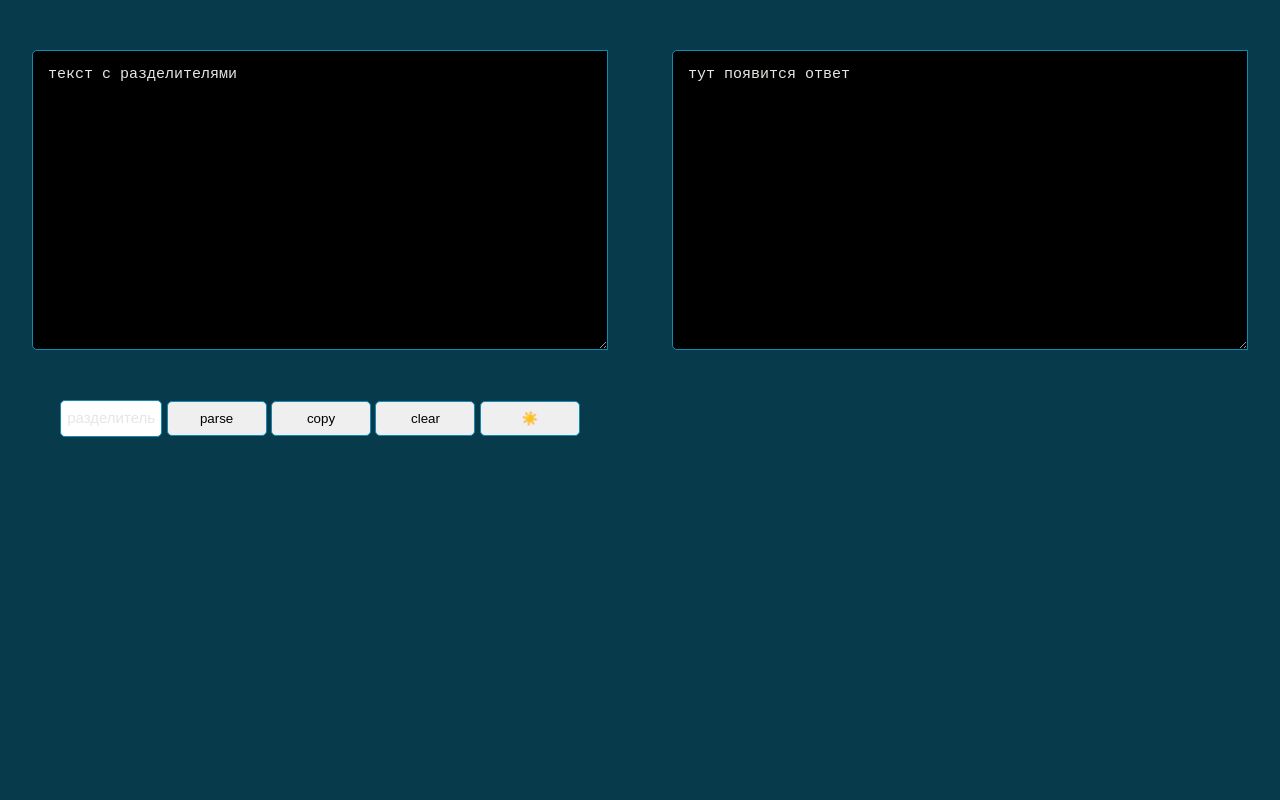
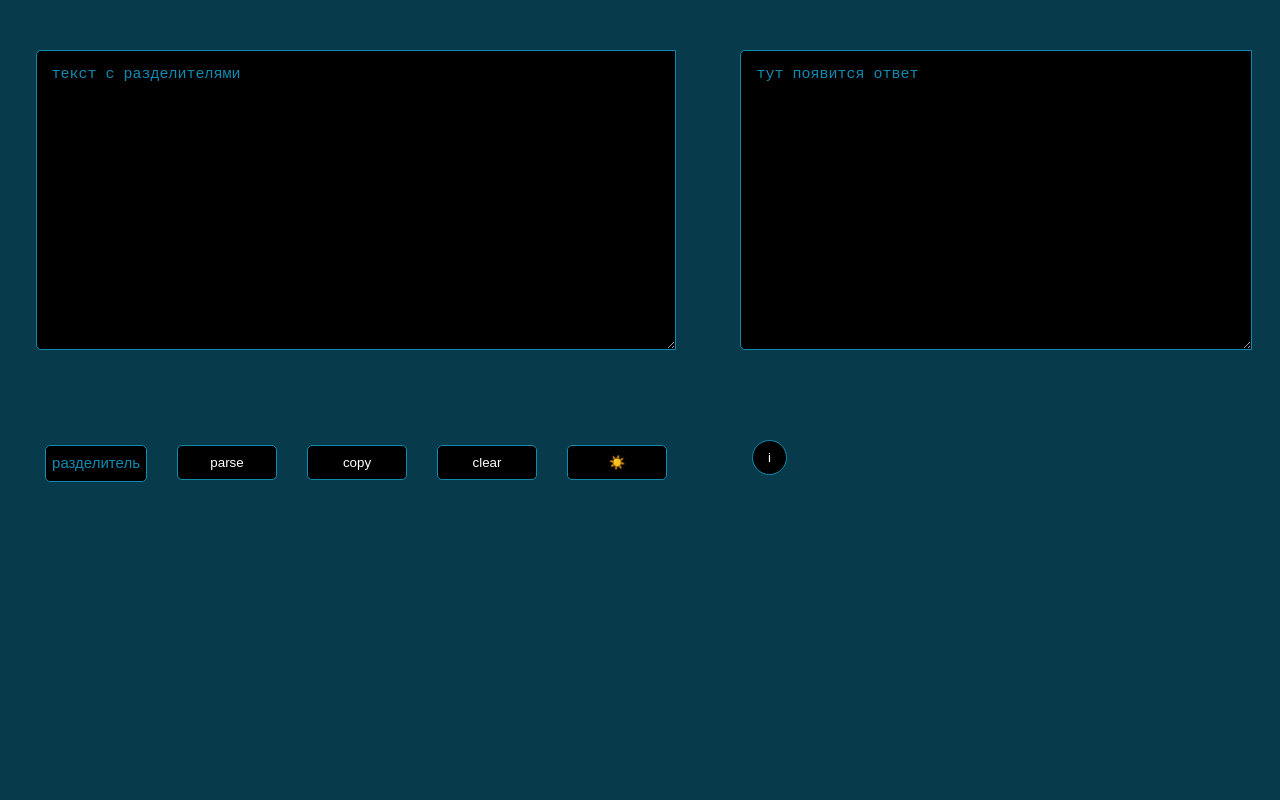
Before and after one commit to pomarki/list-maker, a plain HTML site: page index.html in a window 1280 px wide. Drawn offline with Linux system fonts and the light colour scheme.

Commit message:
final cut

```diff
--- a/index.html
+++ b/index.html
@@ -1,11 +1,11 @@
 <!DOCTYPE html>
-<html lang="en">
+<html lang="ru">
   <head>
     <meta charset="UTF-8" />
     <meta name="viewport" content="width=device-width, initial-scale=1.0" />
     <link rel="stylesheet" href="styles/index.css" />
     <script type="module" src="scripts/index.js" defer></script>
-    <title>text-speller</title>
+    <title>list-maker</title>
   </head>
   <body class="body">
     <div class="wrapper">
@@ -24,13 +24,15 @@
           placeholder="тут появится ответ"
         ></textarea>
         <div class="main-block">
-          <input type="text" id="divider" class="divider" placeholder="разделитель">
-          <button class="main-button" id="main-btn">parse</button>
-          <button class="main-button" id="copy-btn">copy</button>
-          <button class="main-button main-button_clear" id="clear-btn">clear</button>
-          <button class="main-button main-button_theme" id="theme-btn">☀️</button>
+          <input type="text" id="divider" class="divider divider_dark" placeholder="разделитель">
+          <button class="main-button main-button_dark" id="main-btn">parse</button>
+          <button class="main-button main-button_dark" id="copy-btn">copy</button>
+          <button class="main-button main-button_clear main-button_dark" id="clear-btn">clear</button>
+          <button class="main-button main-button_theme main-button_dark" id="theme-btn">☀️</button>
         </div>
-
+        <a href="https://github.com/pomarki/list-maker/blob/main/README.md">
+          <button class="main-button main-button_info main-button_dark">i</button>
+        </a>
       </main>
     </div>
   </body>
--- a/scripts/index.js
+++ b/scripts/index.js
@@ -6,6 +6,8 @@ const answer = document.getElementById("answer");
 const divider = document.getElementById("divider");
 const mainSection = document.querySelector(".main");
 const itemBlocks = Array.from(document.querySelectorAll(".item"));
+const buttons = Array.from(document.querySelectorAll(".main-button"));
+
 let darkTheme = false;
 
 const parser = (textBlock, dividerVal) => {
@@ -60,8 +62,12 @@ const moo = () => {
 const themeToggle = () => {
   darkTheme = !darkTheme;
   mainSection.classList.toggle("main_dark");
+  divider.classList.toggle("divider_dark");
   itemBlocks.forEach((item) => {
     item.classList.toggle("item_dark");
+  });
+  buttons.forEach((item) => {
+    item.classList.toggle("main-button_dark");
   });
   darkTheme ? (themeBtn.textContent = "🌛") : (themeBtn.textContent = "☀️");
 };
--- a/styles/index.css
+++ b/styles/index.css
@@ -4,7 +4,7 @@
   --gray: #e4e7e2;
   --light-gray: #bcb8b1;
 
-  --easy-green: #65e6c5; /*не работает в works*/
+  --easy-green: #65e6c5;
   --green: #06d6a0;
   --light-green: #a5f0dd;
   --extra-light-green: #cdf7ec;
@@ -13,7 +13,7 @@
   --dark-blue: #073b4c;
   --easy-blue: #6faed1;
   --light-blue: #c3e2ec;
-  --extra-light-blue: #cfe4f0; /*не работает в works*/
+  --extra-light-blue: #cfe4f0;
 
   --red: #ef476f;
   --easy-red: #f7a7ba;
@@ -30,12 +30,8 @@ html {
 }
 
 ::placeholder {
-  color: var(--gray);
+  color: var(--blue);
   font-size: 15px;
-}
-
-textarea:focus::-webkit-input-placeholder {
-  color: var(--white);
 }
 
 .wrapper {
@@ -72,9 +68,9 @@ textarea:focus::-webkit-input-placeholder {
   border: 1px var(--blue) solid;
   border-radius: 5px 0 0 5px;
   outline: none;
-  padding: 0;
   color: var(--black);
   padding: 15px;
+  margin: 15px;
   box-sizing: border-box;
   align-self: center;
   justify-self: center;
@@ -90,11 +86,13 @@ textarea:focus::-webkit-input-placeholder {
   height: 35px;
   border: 1px var(--blue) solid;
   border-radius: 5px;
+  margin: 15px;
 }
 
 .divider {
   width: 100px;
   height: 35px;
+  margin: 15px;
   padding: 0;
   border: 1px var(--blue) solid;
   border-radius: 5px;
@@ -106,26 +104,40 @@ textarea:focus::-webkit-input-placeholder {
   border: 1px var(--dark-blue) solid;
 }
 .divider:focus {
-  border: 1px var(--dark-blue) solid;
-  background-color: var(--extra-light-blue);
+  border: 1px var(--red) solid;
 }
 
 .main-block {
+  display: flex;
+  flex-direction: row;
+  justify-content: space-between;
+  padding: 15px;
+  margin: 15px;
   align-self: start;
   justify-self: center;
 }
 
 .main-button:hover {
   background-color: var(--easy-green);
+  color: var(--black);
   transition: background-color 0.4s linear;
 }
 
 .main-button_clear:hover {
+  color: var(--black);
   background-color: var(--red);
 }
 
 .main-button_theme:hover {
+  color: var(--black);
   background-color: var(--orange);
+}
+
+.main-button_info {
+  width: 35px;
+  height: 35px;
+  border-radius: 100px;
+  margin: 40px;
 }
 
 .main_dark {
@@ -136,3 +148,13 @@ textarea:focus::-webkit-input-placeholder {
   background-color: var(--black);
   color: var(--white);
 }
+
+.main-button_dark {
+  background-color: var(--black);
+  color: var(--white);
+}
+
+.divider_dark {
+  background-color: var(--black);
+  color: var(--white);
+}
```
Also changed, not shown: 1 other file.
